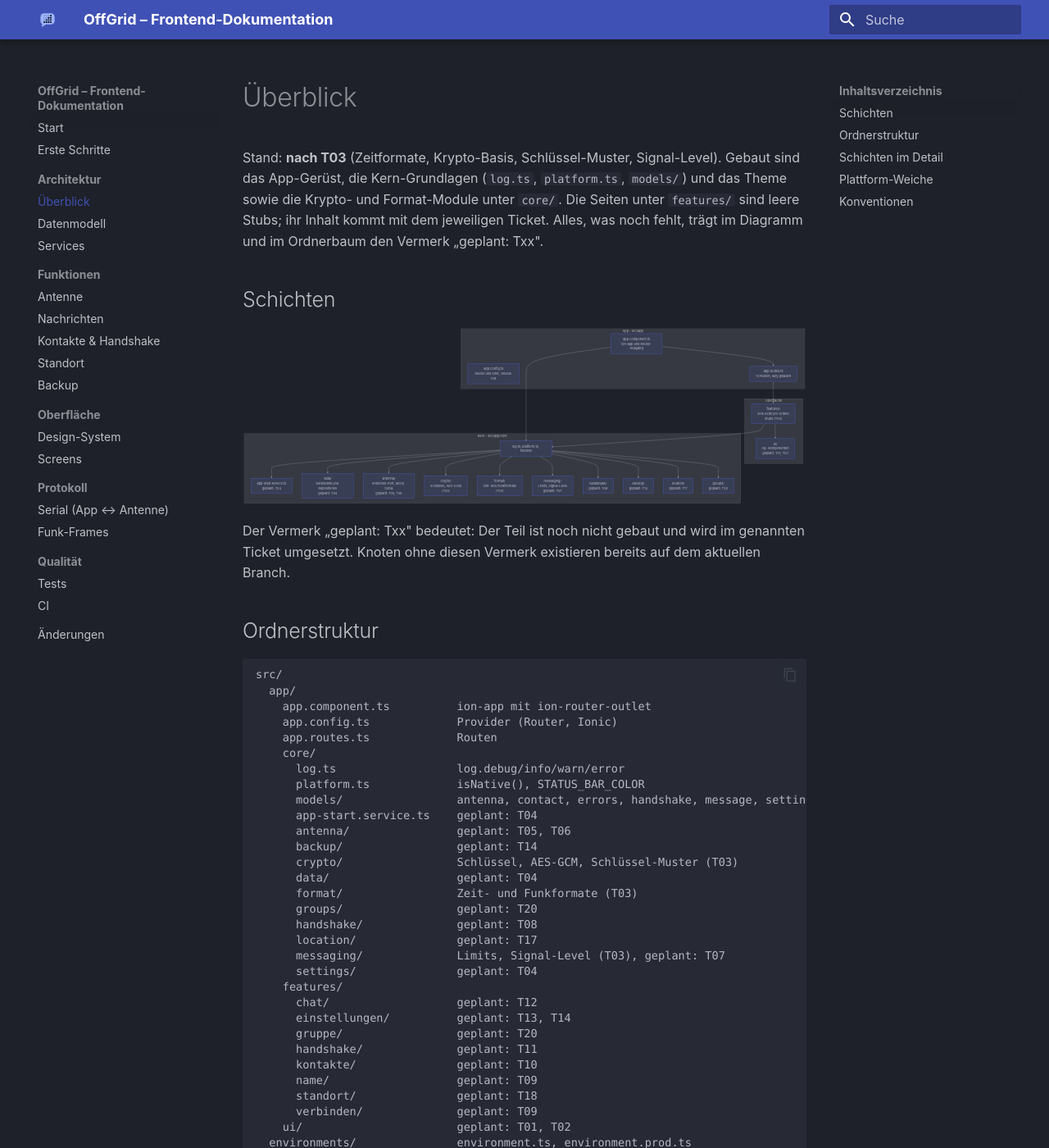
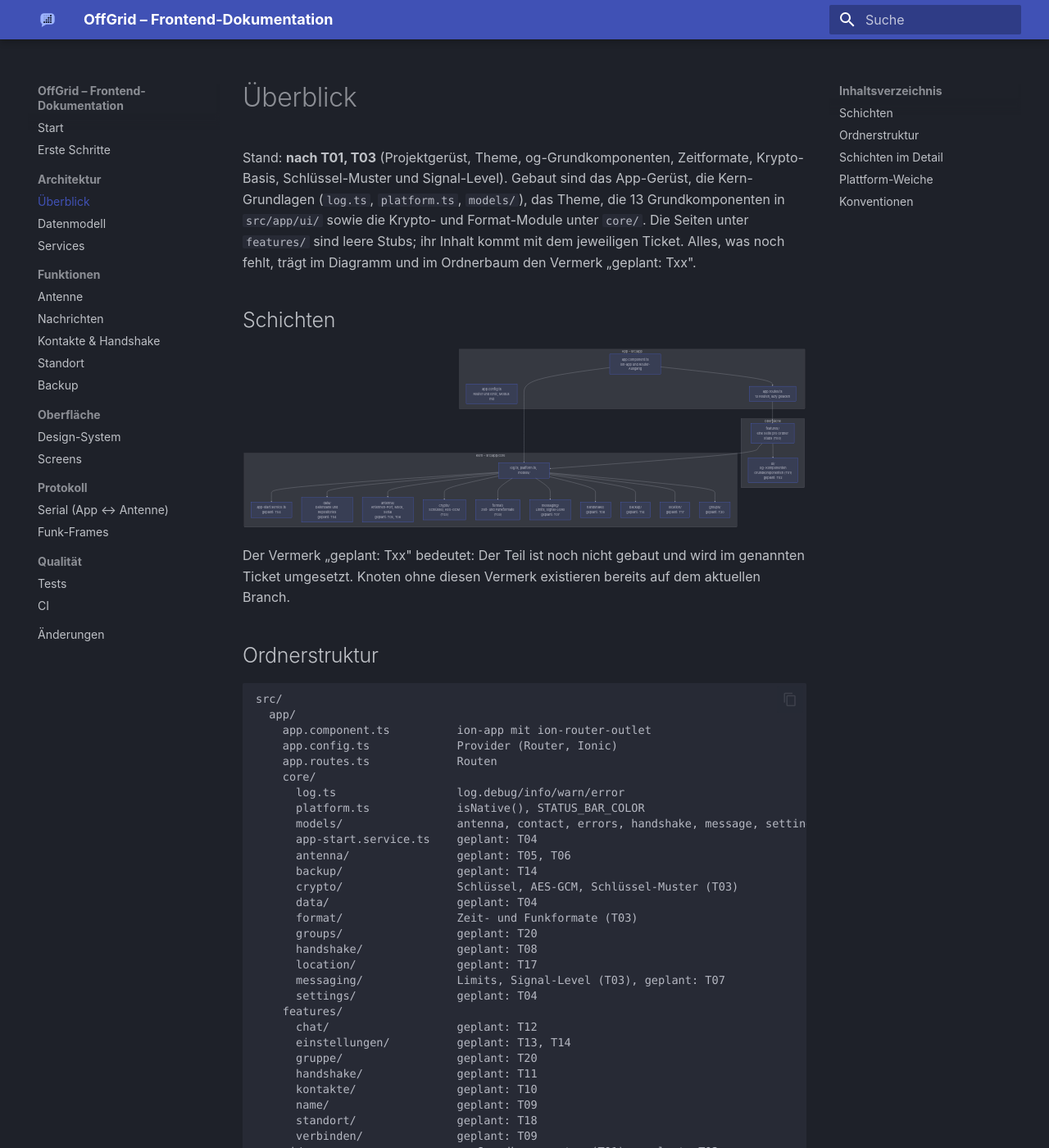
Before and after one commit to OffGridCH/app, an MkDocs documentation site: the page built from doku/architektur/ueberblick.md, in a window 1280 px wide and 1400 px high. Shown: the whole window at 82% size. Built offline with MkDocs 1.6.1 and Material for MkDocs 9.7.7, drawn with Linux system fonts in a browser that asks for light colours; some of the changed text lies outside the part shown.

Commit message:
T03: Doku mit Stand von main (T01) zusammenführen

```diff
--- a/doku/architektur/ueberblick.md
+++ b/doku/architektur/ueberblick.md
@@ -1,9 +1,10 @@
 # Überblick
 
-Stand: **nach T03** (Zeitformate, Krypto-Basis, Schlüssel-Muster, Signal-Level). Gebaut sind das App-Gerüst, die
-Kern-Grundlagen (`log.ts`, `platform.ts`, `models/`) und das Theme sowie die Krypto- und Format-Module unter `core/`.
-Die Seiten unter `features/` sind leere Stubs; ihr Inhalt kommt mit dem jeweiligen Ticket. Alles, was noch fehlt, trägt
-im Diagramm und im Ordnerbaum den Vermerk „geplant: Txx".
+Stand: **nach T01, T03** (Projektgerüst, Theme, og-Grundkomponenten, Zeitformate, Krypto-Basis, Schlüssel-Muster und
+Signal-Level). Gebaut sind das App-Gerüst, die Kern-Grundlagen (`log.ts`, `platform.ts`, `models/`), das Theme, die
+13 Grundkomponenten in `src/app/ui/` sowie die Krypto- und Format-Module unter `core/`. Die Seiten unter `features/`
+sind leere Stubs; ihr Inhalt kommt mit dem jeweiligen Ticket. Alles, was noch fehlt, trägt im Diagramm und im
+Ordnerbaum den Vermerk „geplant: Txx".
 
 ## Schichten
 
@@ -16,7 +17,7 @@ flowchart TD
     end
     subgraph Ui["Oberfläche"]
         Pages["features/<br>eine Seite pro Ordner<br>Stubs (T00)"]
-        Components["ui/<br>og- Komponenten<br>geplant: T01, T02"]
+        Components["ui/<br>og- Komponenten<br>Grundkomponenten (T01)<br>geplant: T02"]
     end
     subgraph Core["Kern – src/app/core"]
         Basis["log.ts, platform.ts, models/"]
@@ -83,7 +84,7 @@ src/
       name/                   geplant: T09
       standort/               geplant: T18
       verbinden/              geplant: T09
-    ui/                       geplant: T01, T02
+    ui/                       og-Grundkomponenten (T01), geplant: T02
   environments/               environment.ts, environment.prod.ts
   theme/                      tokens.scss, typography.scss, global.scss
   test-setup.ts               WebCrypto für Vitest und jsdom
@@ -96,7 +97,7 @@ src/
 | Schicht | Ort | Aufgabe | Stand |
 |---|---|---|---|
 | App | `src/app/app.*.ts` | Wurzel-Komponente, Provider, Routen | fertig (T00) |
-| Oberfläche | `src/app/features/`, `src/app/ui/` | Screens und wiederverwendbare `og-`-Komponenten | Stubs (T00), gefüllt ab T01, T02, T09 |
+| Oberfläche | `src/app/features/`, `src/app/ui/` | Screens und wiederverwendbare `og-`-Komponenten | Grundkomponenten fertig (T01), Zustandskomponenten ab T02, Seiten ab T09 |
 | Kern | `src/app/core/` | Services ohne Oberfläche: Daten, Antenne, Krypto, Messaging | Grundgerüst (T00), Krypto und Formate gebaut (T03) |
 | Typen | `src/app/core/models/` | Kontakt, Nachricht, Handshake, Antenne, Settings, Fehlercodes | fertig (T00) |
 | Theme | `src/theme/` | Design-Tokens, Schriften, globales Styling | fertig (T00) |
```
Also changed, not shown: doku/aenderungen.md (+15 -0 lines), doku/index.md (+2 -1 lines), doku/qualitaet/tests.md (+3 -2 lines).
